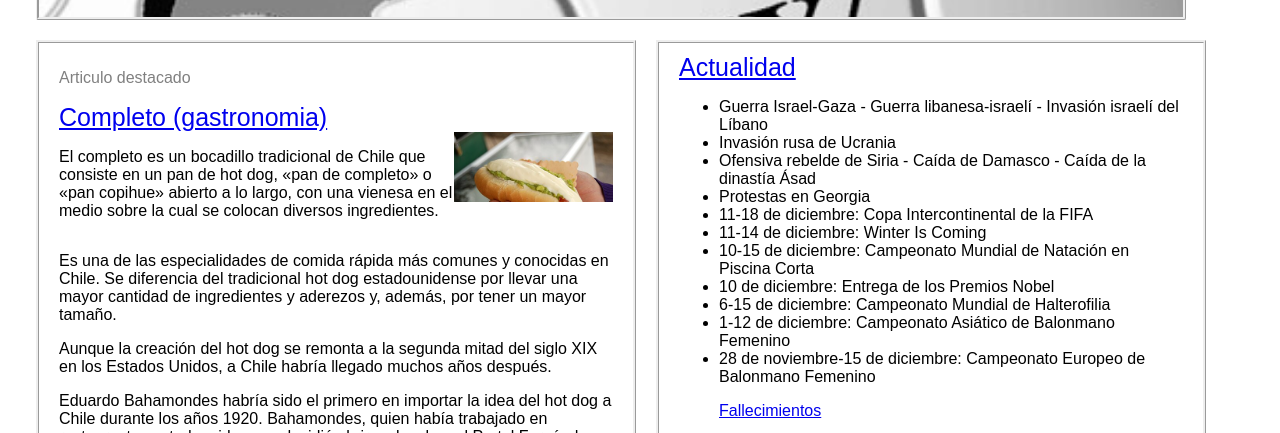
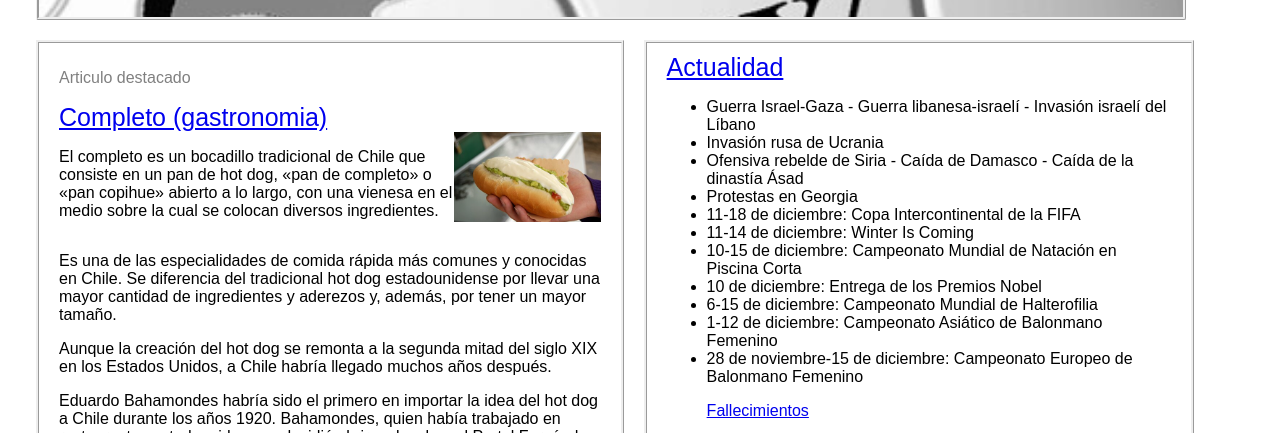
Before and after one commit to Vicentoidee/WikipediaFruna, a plain HTML site: page index.html in a window 1280 px wide. Shown: the part 303-736 px from the top of the page. Drawn offline with Linux system fonts and the light colour scheme.

Commit message:
ultimo arreglo

```diff
--- a/wikipedia fruna.css
+++ b/wikipedia fruna.css
@@ -293,8 +293,8 @@ body {
     background-size: cover;
     border: 0;
     padding: 20px;
-    width: 500px;
-    height: 70px;
+    width: 450px;
+    height: 90px;
 }
 
 .sub-1 {
```
